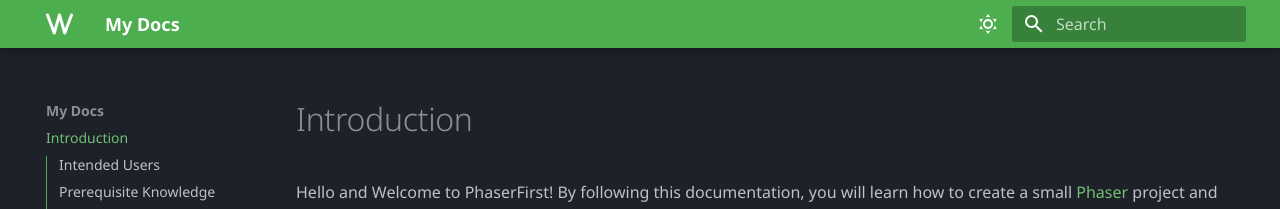
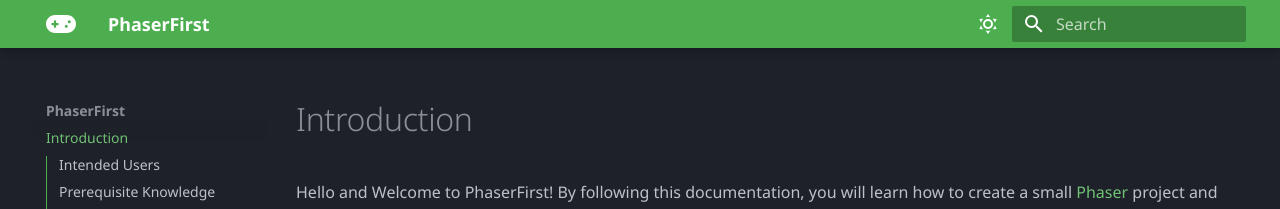
Before and after one commit to ndgeniebla/phaser-mkdocs, an MkDocs documentation site: the page built from docs/index.md, in a window 1280 px wide. Shown: the top 209 px of the page. Built offline with MkDocs 1.6.1 and Material for MkDocs 9.7.7, drawn with Linux system fonts in a browser that asks for light colours; some web fonts are replaced.

Commit message:
add stylistic changes to .yml file

```diff
--- a/mkdocs.yml
+++ b/mkdocs.yml
@@ -1,12 +1,11 @@
-site_name: My Docs
-site_url: https://mysite.example
+site_name: PhaserFirst
 theme:
   name: material
   font:
     text: Noto Sans
     code: Red Hat Mono
   icon:
-    logo: fontawesome/solid/w
+    logo: fontawesome/solid/gamepad
   # logo: assets/logo.png
   # favicon: assets/favicon.ico
   features:
```
